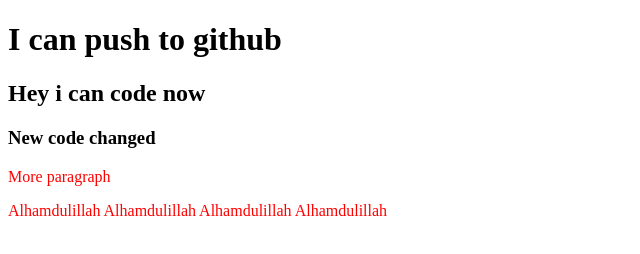
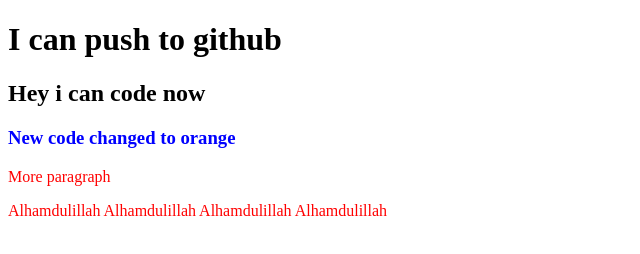
Before and after one commit to abdullahalmarup1/my-second-repo, a plain HTML site: page index.html in a window 1280 px wide. Shown: the whole page, without its empty margins (0-640 px from the left). Drawn offline with Linux system fonts and the light colour scheme.

```diff
--- a/index.html
+++ b/index.html
@@ -10,7 +10,7 @@
 <body>
     <h1>I can push to github</h1>
     <h2>Hey i can code now</h2>
-    <h3>New code changed</h3>
+    <h3>New code changed to orange</h3>
     <p>More paragraph</p>
     <p>Alhamdulillah Alhamdulillah Alhamdulillah Alhamdulillah </p>
 
--- a/style.css
+++ b/style.css
@@ -1,3 +1,6 @@
 p{
     color: red;
 }
+h3{
+    color: blue;
+}
```
